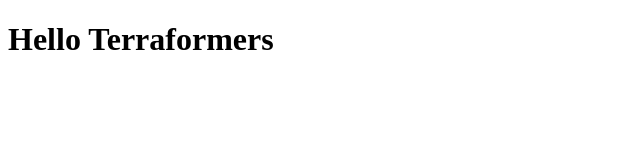
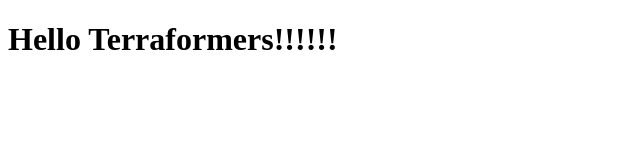
Before and after one commit to gogo-bee/terraform-beginner-bootcamp-2023, a plain HTML site: page public/index.html in a window 1280 px wide. Shown: the whole page, without its empty margins (0-640 px from the left). Drawn offline with Linux system fonts and the light colour scheme.

```diff
--- a/public/index.html
+++ b/public/index.html
@@ -6,6 +6,6 @@
     <title>Hello Terraformers</title>
 </head>
 <body>
-    <h1>Hello Terraformers</h1>
+    <h1>Hello Terraformers!!!!!!</h1>
 </body>
 </html>
```
Also changed, not shown: 6 other files.
